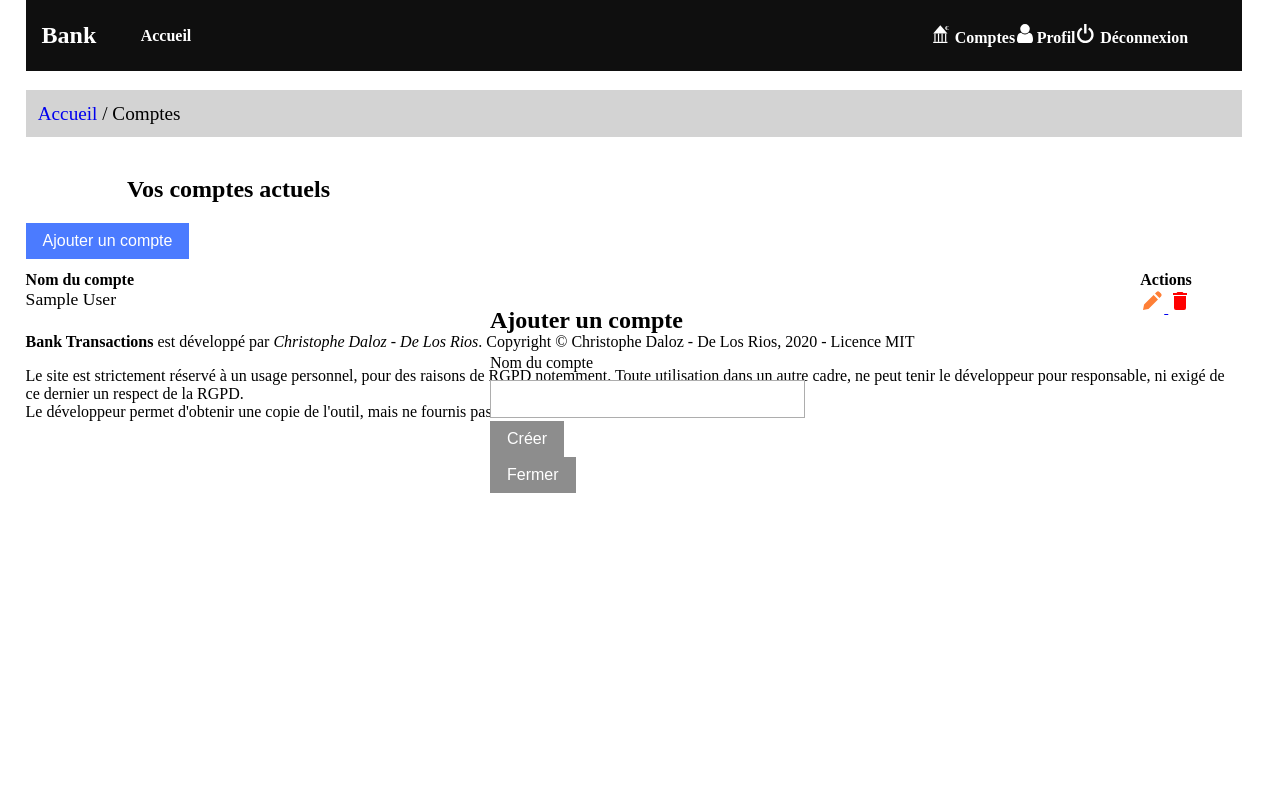
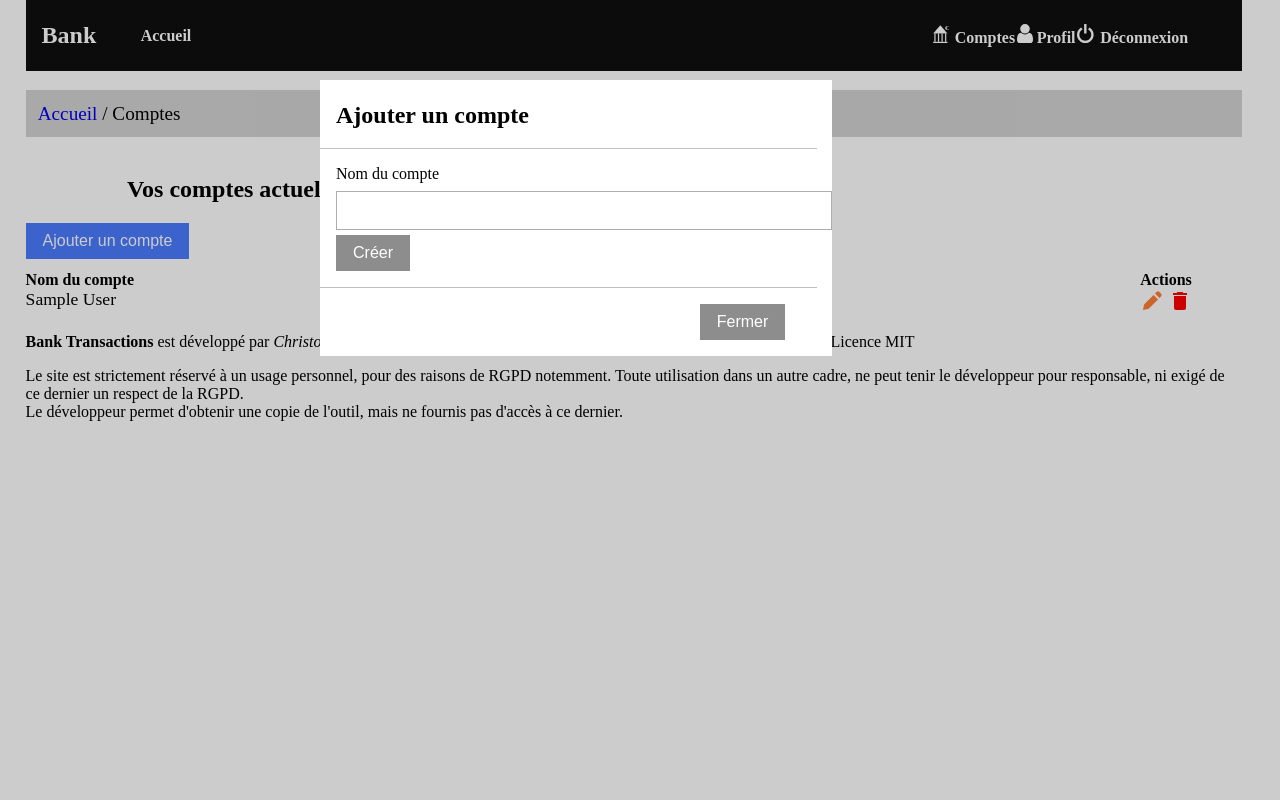
Before and after one commit to Christophedlr/bank-transactions, a Django app: page /account/ in a window 1280 px wide, after a click on "Ajouter un compte". Run offline with Django 3.2, Linux system fonts and the light colour scheme; a user stored in the database is signed in; tables that the repository leaves empty hold one stand-in row (values such as "Sample post").

Commit message:
Fix #3 Modal windows

```diff
--- a/bank/bank/app/static/app/css/global.css
+++ b/bank/bank/app/static/app/css/global.css
@@ -318,6 +318,7 @@ select.form-control[multiple] {
   padding: 0.5rem 1rem;
   border: 1px solid transparent;
   font-size: 1rem;
+  margin-right: 1rem;
 }
 
 a.btn {
@@ -398,6 +399,54 @@ a.btn {
 .badge-default {
   background-color: #8d8d8d;
   color: white;
+}
+
+/**
+ * Modal component
+ */
+.modal {
+  display: none;
+  position: fixed;
+  top: 0;
+  left: 0;
+  z-index: 1;
+  width: 100% !important;
+  height: 100% !important;
+  overflow: hidden;
+  background-color: rgba(0, 0, 0, 0.2);
+}
+
+.modal-dialog {
+  position: relative;
+  top: 10%;
+  left: 25%;
+  background-color: #fff;
+  max-width: 40%;
+  width: 40%;
+}
+
+.modal-header {
+  width: 94%;
+  border-bottom: 1px solid silver;
+  padding-top: 0.1rem;
+  padding-left: 1rem;
+}
+
+.modal-body {
+  width: 94%;
+  padding-left: 1rem;
+  padding-top: 1rem;
+  padding-bottom: 1rem;
+}
+
+.modal-footer {
+  display: flex;
+  width: 94%;
+  justify-content: flex-end;
+  padding-top: 1rem;
+  padding-bottom: 1rem;
+  padding-right: 1rem;
+  border-top: 1px solid silver;
 }
 
 .ico img {
@@ -482,4 +531,8 @@ a.btn {
   color: green;
 }
 
+.td-a-none > a, .td-a-none {
+  text-decoration: none;
+}
+
 /*# sourceMappingURL=global.css.map */
```
Also changed, not shown: 1 other file.
